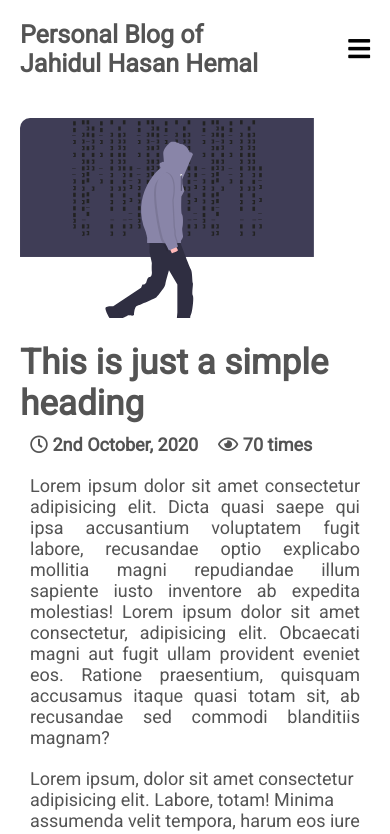
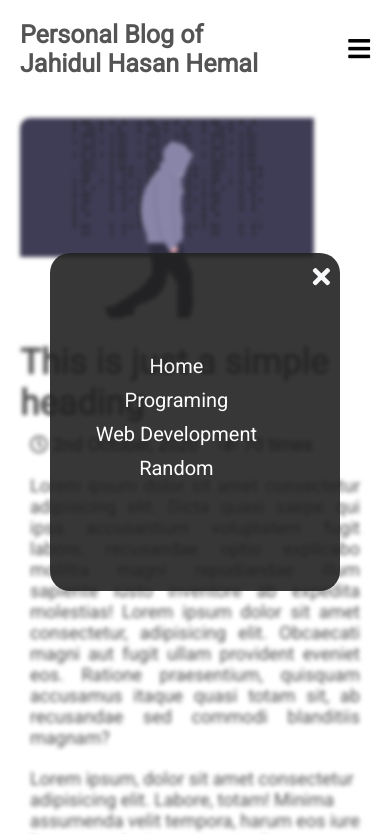
Before and after one commit to jhhemal/personal-blog, a plain HTML site: page post.html in a window 390 px wide. Both pictures are taken after a click on the button 359 px from the left and 49 px from the top of the page. Shown: the top 834 px of the page. Drawn offline with Linux system fonts and the light colour scheme; a script that the page names is missing.

Commit message:
Updated mobile version2

```diff
--- a/css/style.css
+++ b/css/style.css
@@ -168,10 +168,11 @@ footer{
     flex-direction: column;
     align-items: center;
     justify-content: center;
-    font-size: 30px;
+    font-size: 20px;
 }
 .sm-menu a{
     color: #fff;
+    margin-bottom: 10px;
     text-decoration: none;
 }
 
--- a/post.html
+++ b/post.html
@@ -103,6 +103,15 @@
             </div>
         </aside>
     </div>
+    <div class="menu-modal">
+        <a class="close-btn"><i class="fas fa-times"></i></a>
+        <div class="sm-menu">
+            <a href="">Home</a>
+            <a href="">Programing</a>
+            <a href="">Web Development</a>
+            <a href="">Random</a>
+        </div>
+    </div>
     <footer>
         <p>&copy; 2020 <a href="">Jahidul Hasan Hemal</a></p>
         <a href="http://www.djangoproject.com/"><img src="https://www.djangoproject.com/m/img/badges/djangomade124x25.gif" border="0" alt="Made with Django." title="Made with Django." /></a>
@@ -110,5 +119,6 @@
     <script type="text/javascript" src="https://platform.linkedin.com/badges/js/profile.js" async defer></script>
     <script type='text/javascript' src='https://platform-api.sharethis.com/js/sharethis.js#property=5fa07fd5a809f500123873a1&product=sop' async='async'></script>
     <script id="dsq-count-scr" src="//blog-jhhemal-xyz.disqus.com/count.js" async></script>
+    <script src="js/app.js"></script>
 </body>
 </html>
```
